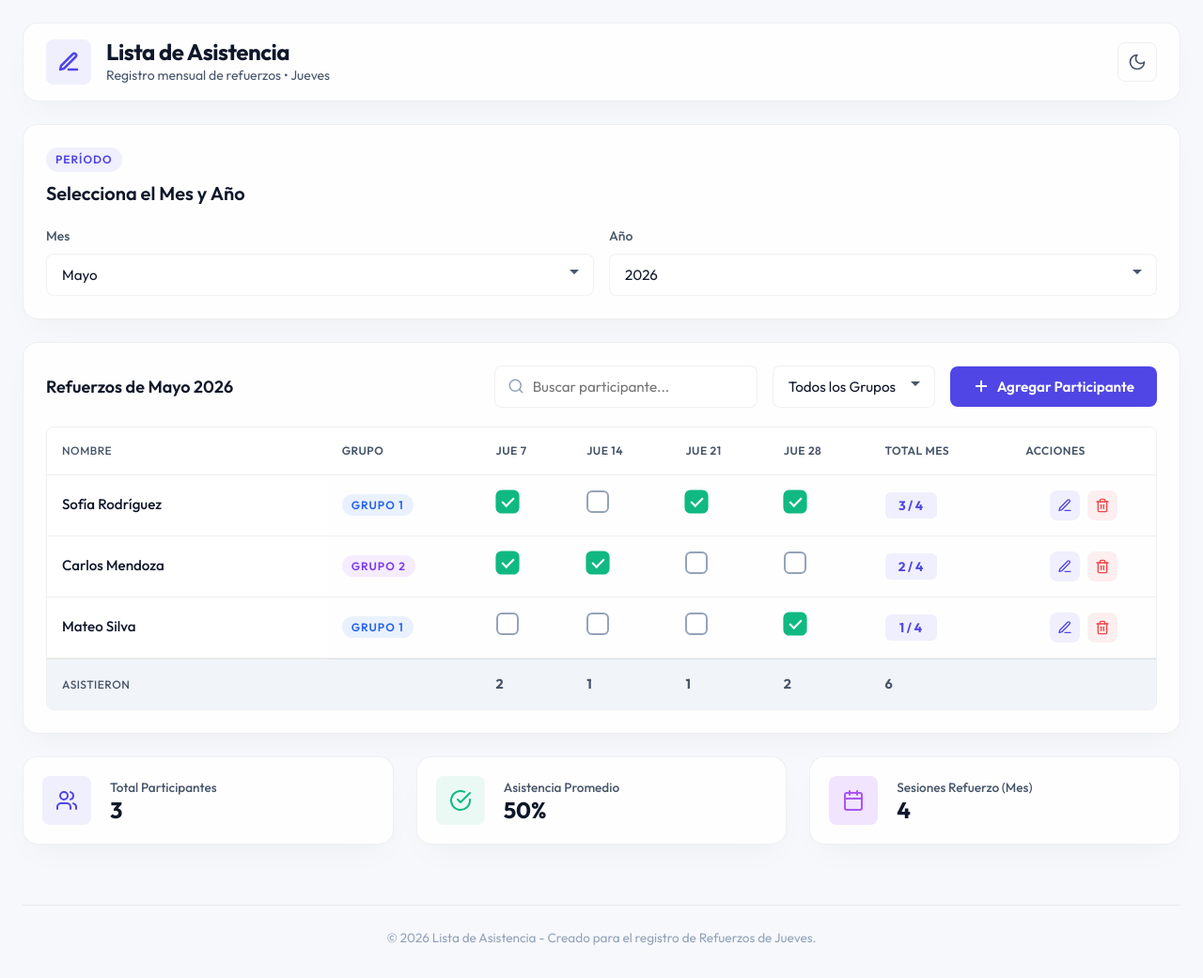
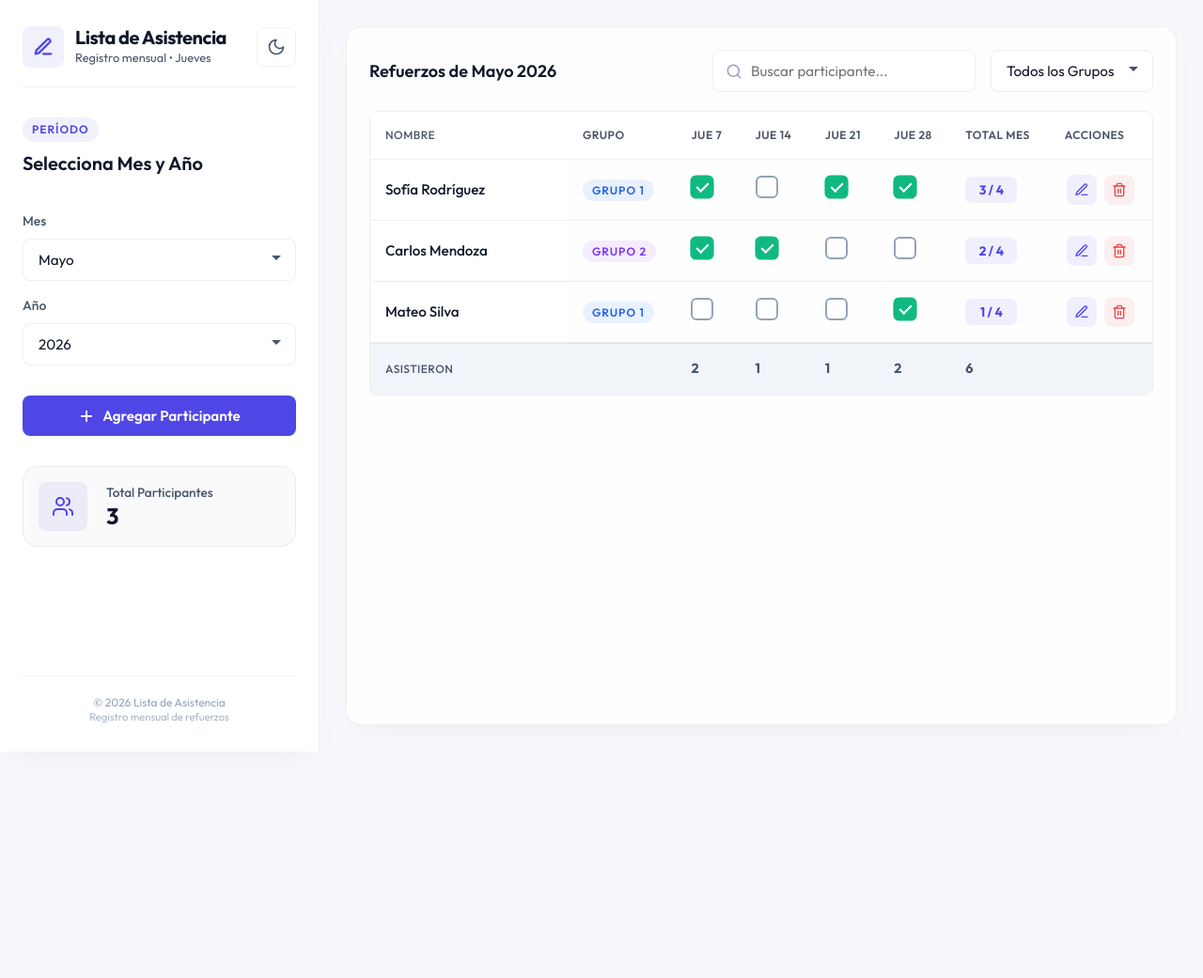
Before and after one commit to MaxCrack386/Lista-de-asistencia-, a plain HTML site: page index.html in a window 1280 px wide. Shown: the whole page at 94% size. After the commit the page ends 800 px from the top, so only its background shows below. Drawn offline with Linux system fonts and the light colour scheme.

Commit message:
Add files via upload

```diff
--- a/app.js
+++ b/app.js
@@ -766,8 +766,6 @@ function updateBadgeClasses(badge, current, total) {
 }
 
 function renderStats(thursdays) {
-    const thursdaysCount = thursdays.length;
-
     // Filter participants based on active group filter
     const activeParticipants = state.participants.filter(p =>
         state.groupFilter === 'Todos' || (p.group || 'Grupo 1') === state.groupFilter
@@ -775,23 +773,10 @@ function renderStats(thursdays) {
 
     const totalParticipants = activeParticipants.length;
 
-    document.getElementById('total-participants-stat').textContent = totalParticipants;
-    document.getElementById('thursdays-count-stat').textContent = thursdaysCount;
-
-    // Calculate Average Attendance
-    let totalPossible = totalParticipants * thursdaysCount;
-    let totalAttended = 0;
-
-    activeParticipants.forEach(p => {
-        thursdays.forEach(th => {
-            if (state.attendance[p.id] && state.attendance[p.id][th.dateString]) {
-                totalAttended++;
-            }
-        });
-    });
-
-    const percentage = totalPossible > 0 ? Math.round((totalAttended / totalPossible) * 100) : 0;
-    document.getElementById('average-attendance-stat').textContent = `${percentage}%`;
+    const totalEl = document.getElementById('total-participants-stat');
+    if (totalEl) {
+        totalEl.textContent = totalParticipants;
+    }
 }
 
 /* ==========================================================================
--- a/index.html
+++ b/index.html
@@ -10,18 +10,18 @@
     <link rel="preconnect" href="https://fonts.googleapis.com">
     <link rel="preconnect" href="https://fonts.gstatic.com" crossorigin>
     <link href="https://fonts.googleapis.com/css2?family=Outfit:wght@300;400;500;600;700;800&display=swap" rel="stylesheet">
-</head>
 <body>
-    <div class="app-container">
-        <!-- Header -->
-        <header class="app-header">
+    <div class="app-layout">
+        <!-- Sidebar -->
+        <aside class="sidebar">
+            <div class="sidebar-header">
                 <div class="header-logo">
                     <div class="logo-icon">
                         <svg xmlns="http://www.w3.org/2000/svg" viewBox="0 0 24 24" fill="none" stroke="currentColor" stroke-width="2.5" stroke-linecap="round" stroke-linejoin="round"><path d="M12 20h9"/><path d="M16.5 3.5a2.12 2.12 0 0 1 3 3L7 19l-4 1 1-4Z"/></svg>
                     </div>
                     <div>
                         <h1>Lista de Asistencia</h1>
-                    <p class="subtitle">Registro mensual de refuerzos • Jueves</p>
+                        <p class="subtitle">Registro mensual • Jueves</p>
                     </div>
                 </div>
                 <div class="header-actions">
@@ -32,14 +32,13 @@
                         <svg class="moon-icon" xmlns="http://www.w3.org/2000/svg" viewBox="0 0 24 24" fill="none" stroke="currentColor" stroke-width="2" stroke-linecap="round" stroke-linejoin="round"><path d="M12 3a6 6 0 0 0 9 9 9 9 0 1 1-9-9Z"/></svg>
                     </button>
                 </div>
-        </header>
+            </div>
 
-        <!-- Controls Dashboard -->
-        <main class="dashboard-grid">
-            <section class="controls-card card">
+            <!-- Período Section -->
+            <section class="sidebar-section">
                 <div class="card-header">
                     <span class="badge">Período</span>
-                    <h2>Selecciona el Mes y Año</h2>
+                    <h2>Selecciona Mes y Año</h2>
                 </div>
                 <div class="controls-form">
                     <div class="form-group">
@@ -65,7 +64,6 @@
                         <label for="year-select">Año</label>
                         <div class="custom-select-wrapper">
                             <select id="year-select">
-                                <!-- Dynamically populated by JS or static list -->
                                 <option value="2025">2025</option>
                                 <option value="2026">2026</option>
                                 <option value="2027">2027</option>
@@ -78,6 +76,36 @@
                 </div>
             </section>
 
+            <!-- Acciones Section -->
+            <div class="sidebar-section">
+                <button id="open-drawer-btn" class="btn btn-primary btn-block">
+                    <svg xmlns="http://www.w3.org/2000/svg" viewBox="0 0 24 24" fill="none" stroke="currentColor" stroke-width="2.5" stroke-linecap="round" stroke-linejoin="round"><path d="M5 12h14"/><path d="M12 5v14"/></svg>
+                    Agregar Participante
+                </button>
+            </div>
+
+            <!-- Estadísticas Section (Solo Total de Participantes) -->
+            <div class="sidebar-section sidebar-stats">
+                <div class="stat-card">
+                    <div class="stat-icon icon-blue">
+                        <svg xmlns="http://www.w3.org/2000/svg" viewBox="0 0 24 24" fill="none" stroke="currentColor" stroke-width="2" stroke-linecap="round" stroke-linejoin="round"><path d="M16 21v-2a4 4 0 0 0-4-4H6a4 4 0 0 0-4 4v2"/><circle cx="9" cy="7" r="4"/><path d="M22 21v-2a4 4 0 0 0-3-3.87"/><path d="M16 3.13a4 4 0 0 1 0 7.75"/></svg>
+                    </div>
+                    <div class="stat-info">
+                        <span class="stat-label">Total Participantes</span>
+                        <span id="total-participants-stat" class="stat-value">0</span>
+                    </div>
+                </div>
+            </div>
+
+            <!-- Sidebar Footer -->
+            <footer class="sidebar-footer">
+                <p>&copy; 2026 Lista de Asistencia</p>
+                <p class="footer-desc">Registro mensual de refuerzos</p>
+            </footer>
+        </aside>
+
+        <!-- Main Content Area -->
+        <main class="main-content">
             <!-- Attendance List Section -->
             <section class="attendance-card card">
                 <div class="table-actions">
@@ -94,10 +122,6 @@
                                 <option value="Grupo 2">Grupo 2</option>
                             </select>
                         </div>
-                        <button id="open-drawer-btn" class="btn btn-primary">
-                            <svg xmlns="http://www.w3.org/2000/svg" viewBox="0 0 24 24" fill="none" stroke="currentColor" stroke-width="2.5" stroke-linecap="round" stroke-linejoin="round"><path d="M5 12h14"/><path d="M12 5v14"/></svg>
-                            Agregar Participante
-                        </button>
                     </div>
                 </div>
 
@@ -134,44 +158,7 @@
                     </button>
                 </div>
             </section>
-
-            <!-- Statistics Summary Card -->
-            <section class="stats-section">
-                <div class="stat-card">
-                    <div class="stat-icon icon-blue">
-                        <svg xmlns="http://www.w3.org/2000/svg" viewBox="0 0 24 24" fill="none" stroke="currentColor" stroke-width="2" stroke-linecap="round" stroke-linejoin="round"><path d="M16 21v-2a4 4 0 0 0-4-4H6a4 4 0 0 0-4 4v2"/><circle cx="9" cy="7" r="4"/><path d="M22 21v-2a4 4 0 0 0-3-3.87"/><path d="M16 3.13a4 4 0 0 1 0 7.75"/></svg>
-                    </div>
-                    <div class="stat-info">
-                        <span class="stat-label">Total Participantes</span>
-                        <span id="total-participants-stat" class="stat-value">0</span>
-                    </div>
-                </div>
-
-                <div class="stat-card">
-                    <div class="stat-icon icon-green">
-                        <svg xmlns="http://www.w3.org/2000/svg" viewBox="0 0 24 24" fill="none" stroke="currentColor" stroke-width="2" stroke-linecap="round" stroke-linejoin="round"><path d="M22 11.08V12a10 10 0 1 1-5.93-9.14"/><path d="m22 4-10 10.01-3-3"/></svg>
-                    </div>
-                    <div class="stat-info">
-                        <span class="stat-label">Asistencia Promedio</span>
-                        <span id="average-attendance-stat" class="stat-value">0%</span>
-                    </div>
-                </div>
-
-                <div class="stat-card">
-                    <div class="stat-icon icon-purple">
-                        <svg xmlns="http://www.w3.org/2000/svg" viewBox="0 0 24 24" fill="none" stroke="currentColor" stroke-width="2" stroke-linecap="round" stroke-linejoin="round"><rect x="3" y="4" width="18" height="18" rx="2" ry="2"/><line x1="16" y1="2" x2="16" y2="6"/><line x1="8" y1="2" x2="8" y2="6"/><line x1="3" y1="10" x2="21" y2="10"/></svg>
-                    </div>
-                    <div class="stat-info">
-                        <span class="stat-label">Sesiones Refuerzo (Mes)</span>
-                        <span id="thursdays-count-stat" class="stat-value">0</span>
-                    </div>
-                </div>
-            </section>
         </main>
-
-        <footer class="app-footer">
-            <p>&copy; 2026 Lista de Asistencia - Creado para el registro de Refuerzos de Jueves.</p>
-        </footer>
     </div>
 
     <!-- Notification Toast -->
--- a/styles.css
+++ b/styles.css
@@ -108,71 +108,128 @@ body {
 /* ==========================================================================
    Layout Containers
    ========================================================================== */
-.app-container {
+.app-layout {
+    display: flex;
+    min-height: 100vh;
     width: 100%;
-    max-width: 1280px;
-    margin: 0 auto;
-    padding: 24px;
-    flex-grow: 1;
+}
+
+/* Sidebar Left Menu */
+.sidebar {
+    width: 340px;
+    min-width: 340px;
+    background: var(--bg-secondary);
+    border-right: 1px solid var(--border-color);
+    padding: 28px 24px;
     display: flex;
     flex-direction: column;
-    gap: 24px;
+    gap: 32px;
+    height: 100vh;
+    position: sticky;
+    top: 0;
+    overflow-y: auto;
+    box-shadow: var(--card-shadow);
+    z-index: 100;
 }
 
-/* Header */
-.app-header {
+.sidebar-header {
     display: flex;
     justify-content: space-between;
     align-items: center;
-    padding: 16px 24px;
-    background: var(--bg-card);
-    backdrop-filter: var(--backdrop-blur);
-    -webkit-backdrop-filter: var(--backdrop-blur);
-    border: 1px solid var(--border-color);
-    border-radius: var(--border-radius-md);
-    box-shadow: var(--card-shadow);
+    padding-bottom: 20px;
+    border-bottom: 1px solid var(--border-color);
 }
 
-.header-logo {
+.sidebar-header .header-logo {
     display: flex;
     align-items: center;
-    gap: 16px;
+    gap: 12px;
 }
 
-.logo-icon {
+.sidebar-header .logo-icon {
     background: var(--accent-light);
     color: var(--accent-color);
-    padding: 12px;
+    padding: 10px;
     border-radius: var(--border-radius-sm);
     display: flex;
     align-items: center;
     justify-content: center;
-    width: 48px;
-    height: 48px;
+    width: 44px;
+    height: 44px;
 }
 
-.logo-icon svg {
-    width: 24px;
-    height: 24px;
+.sidebar-header .logo-icon svg {
+    width: 22px;
+    height: 22px;
 }
 
-.app-header h1 {
-    font-size: 1.5rem;
+.sidebar-header h1 {
+    font-size: 1.25rem;
     font-weight: 700;
     letter-spacing: -0.5px;
     line-height: 1.2;
 }
 
-.app-header .subtitle {
-    font-size: 0.875rem;
+.sidebar-header .subtitle {
+    font-size: 0.8rem;
     color: var(--text-secondary);
 }
 
-/* Dashboard Grid Layout */
-.dashboard-grid {
-    display: grid;
-    grid-template-columns: repeat(12, 1fr);
-    gap: 24px;
+.sidebar-section {
+    display: flex;
+    flex-direction: column;
+    gap: 16px;
+}
+
+.sidebar .controls-form {
+    grid-template-columns: 1fr;
+    gap: 16px;
+}
+
+.sidebar-stats .stat-card {
+    background: rgba(255, 255, 255, 0.02);
+    border-color: var(--border-color);
+    padding: 16px;
+    border-radius: var(--border-radius-md);
+    box-shadow: none;
+    width: 100%;
+}
+
+body.light-theme .sidebar-stats .stat-card {
+    background: rgba(0, 0, 0, 0.02);
+}
+
+.btn-block {
+    width: 100%;
+}
+
+.sidebar-footer {
+    margin-top: auto;
+    padding-top: 20px;
+    border-top: 1px solid var(--border-color);
+    color: var(--text-muted);
+    font-size: 0.75rem;
+    text-align: center;
+}
+
+.sidebar-footer p {
+    line-height: 1.4;
+}
+
+.footer-desc {
+    font-size: 0.7rem;
+    color: var(--text-muted);
+    opacity: 0.8;
+}
+
+/* Main Content Area */
+.main-content {
+    flex-grow: 1;
+    padding: 28px;
+    overflow-y: auto;
+    height: 100vh;
+    display: flex;
+    flex-direction: column;
 }
 
 /* Cards System */
@@ -191,16 +248,13 @@ body {
     border-color: rgba(99, 102, 241, 0.25);
 }
 
-.controls-card {
-    grid-column: span 12;
-}
-
 .attendance-card {
-    grid-column: span 12;
+    width: 100%;
     overflow: hidden;
     display: flex;
     flex-direction: column;
     gap: 20px;
+    flex-grow: 1;
 }
 
 .card-header {
@@ -753,36 +807,37 @@ body.light-theme tr:hover {
    Media Queries & Responsiveness
    ========================================================================== */
 @media (max-width: 1024px) {
-    .controls-card {
-        grid-column: span 12;
+    .app-layout {
+        flex-direction: column;
     }
-    .add-participant-card {
-        grid-column: span 12;
+    .sidebar {
+        width: 100%;
+        min-width: 100%;
+        height: auto;
+        position: relative;
+        border-right: none;
+        border-bottom: 1px solid var(--border-color);
+        padding: 24px;
+        gap: 24px;
     }
-    .stats-section {
-        grid-template-columns: repeat(3, 1fr);
+    .sidebar-header {
+        padding-bottom: 16px;
+    }
+    .sidebar .controls-form {
+        grid-template-columns: 1fr 1fr;
+    }
+    .sidebar-footer {
+        display: none;
+    }
+    .main-content {
+        height: auto;
+        padding: 20px;
     }
 }
 
 @media (max-width: 768px) {
-    .app-header {
-        flex-direction: column;
-        gap: 16px;
-        text-align: center;
-    }
-    .header-logo {
-        flex-direction: column;
-    }
-    .stats-section {
+    .sidebar .controls-form {
         grid-template-columns: 1fr;
-        gap: 16px;
-    }
-    .controls-form {
-        grid-template-columns: 1fr;
-    }
-    .add-form {
-        flex-direction: column;
-        align-items: stretch;
     }
     .table-actions {
         flex-direction: column;
@@ -796,9 +851,6 @@ body.light-theme tr:hover {
     }
     .search-box {
         width: 100%;
-    }
-    .app-container {
-        padding: 16px;
     }
 }
 
```
Lines whose indentation alone changed are shown as unchanged.
